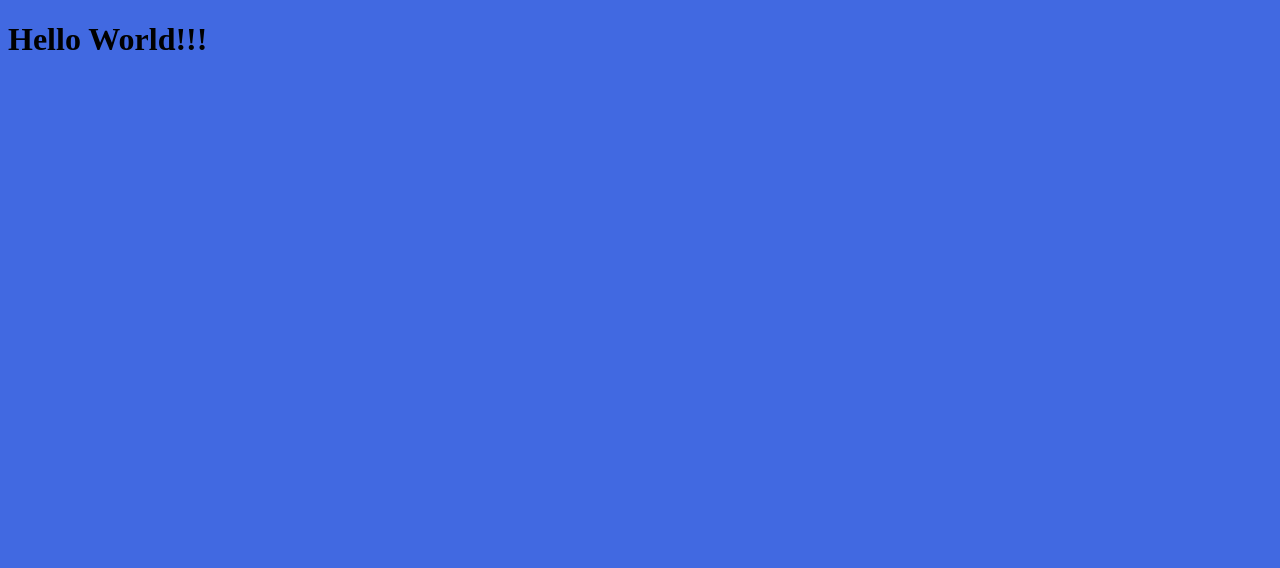
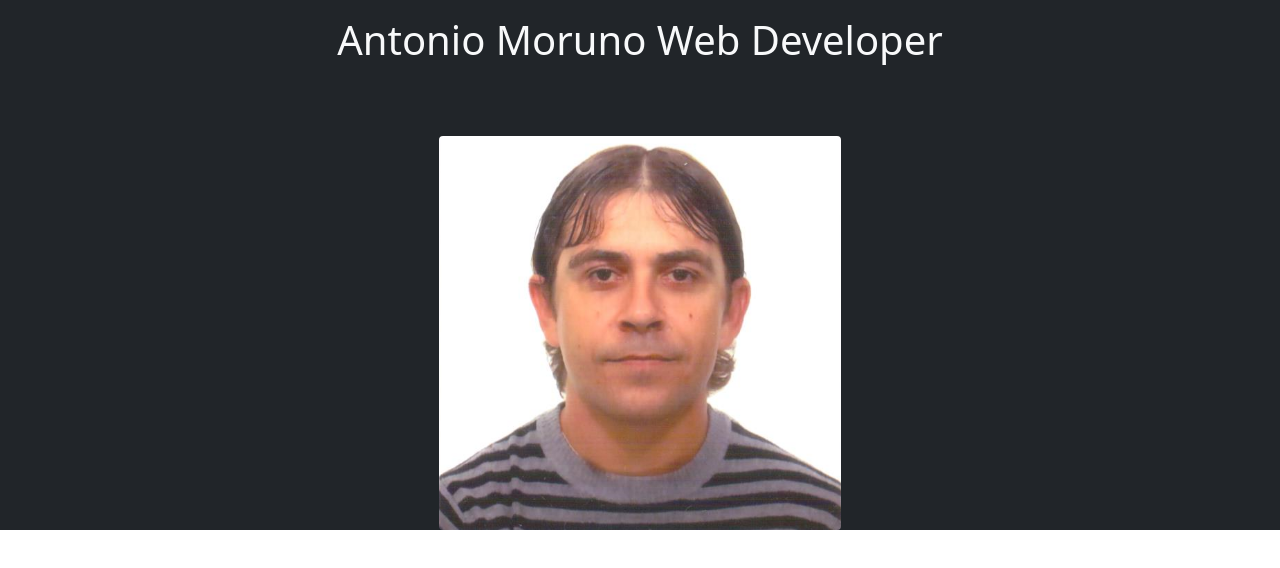
Before and after one commit to AntonioALMERA/WebPersonal, a plain HTML site: page index.html in a window 1280 px wide. Drawn offline with nearby package versions, Linux system fonts and the light colour scheme; some packages are replaced by stand-ins of ours; a script that the page names is missing.

Commit message:
Agrgados favicon e imagen personal

```diff
--- a/index.html
+++ b/index.html
@@ -2,15 +2,28 @@
 <html lang="en">
 
 <head>
-    <meta charset="UTF-8">
-    <meta http-equiv="X-UA-Compatible" content="IE=edge">
-    <meta name="viewport" content="width=device-width, initial-scale=1.0">
-    <title>Antonio Moruno Dev</title>
-    <link rel="stylesheet" href="main.css">
+    <title>Antonio Moruno Web Developer</title>
+    <meta name='viewport' content='width=device-width, initial-scale=1'>
+    <link rel="icon" href="favicon.ico">
+    <script src='https://code.jquery.com/jquery-3.6.0.min.js'></script>
+    <link href='https://cdn.jsdelivr.net/npm/bootstrap@5.1.3/dist/css/bootstrap.min.css' rel='stylesheet' integrity='sha384-1BmE4kWBq78iYhFldvKuhfTAU6auU8tT94WrHftjDbrCEXSU1oBoqyl2QvZ6jIW3' crossorigin='anonymous'>
+    <script src='https://cdn.jsdelivr.net/npm/bootstrap@5.1.3/dist/js/bootstrap.bundle.min.js' integrity='sha384-ka7Sk0Gln4gmtz2MlQnikT1wXgYsOg+OMhuP+IlRH9sENBO0LRn5q+8nbTov4+1p' crossorigin='anonymous'></script>
+    <link rel='stylesheet' href='https://cdn.jsdelivr.net/npm/bootstrap-icons@1.8.1/font/bootstrap-icons.css'>
+    <script src='https://cdn.jsdelivr.net/npm/sweetalert2@10/dist/sweetalert2.all.min.js'></script>
+    <link rel="stylesheet" type="text/css" href="main.css">
 </head>
 
 <body>
-    <h1>Hello World!!!</h1>
+    <div class="container-fluid">
+        <div class="row bg-dark">
+            <h1 class="text-center py-3 text-light">Antonio Moruno Web Developer</h1>
+        </div>
+        <div class="row bg-dark">
+            <div class="col col-4 offset-4 pt-5">
+                <img src="foto.png" class="img-fluid rounded mx-auto d-block" alt="Foto Antonio Moruno">
+            </div>
+        </div>
+    </div>
 </body>
 
 </html>
--- a/main.css
+++ /dev/null
@@ -1,3 +0,0 @@
-html {
-    background-color: royalblue;
-}
```
Also changed, not shown: favicon.ico (added), foto.png (added).
